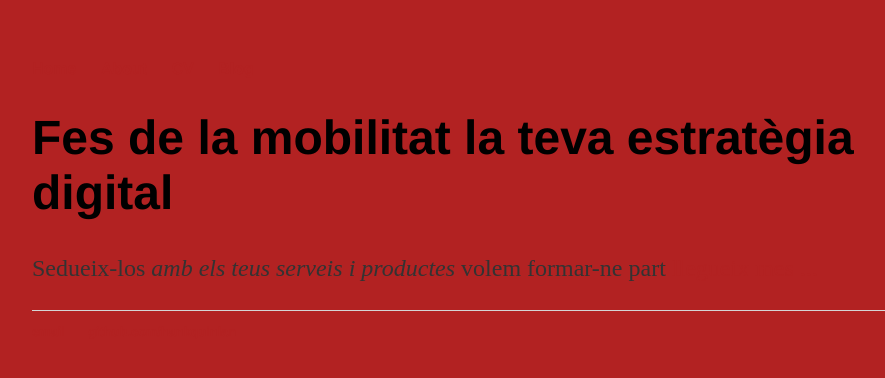
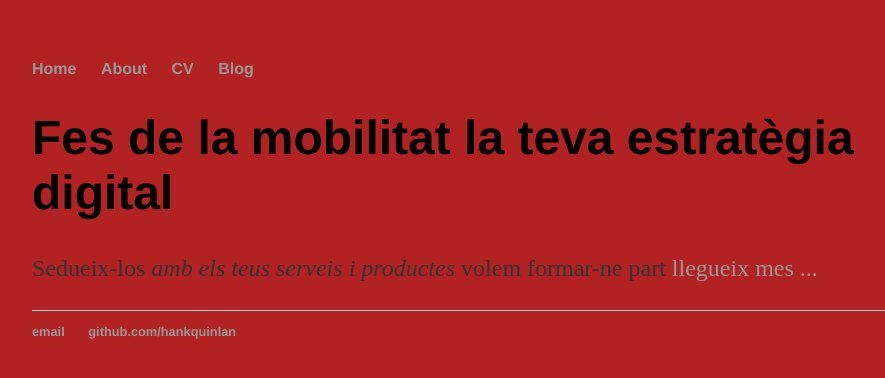
Before and after one commit to SantiOnAndroid/SantiOnAndroid.github.io, a Jekyll site: the page built from index.html, in a window 1280 px wide. Shown: the top 378 px of the page, without its empty margins (160-1045 px from the left). Built offline with Jekyll 4.4.1, drawn with Linux system fonts in a browser that asks for light colours.

```diff
--- a/css/main.css
+++ b/css/main.css
@@ -17,7 +17,7 @@
 }
 a {
     text-decoration: none;
-    color: firebrick;
+    color: #999;
 }
 a:hover {
     text-decoration: underline;
```
